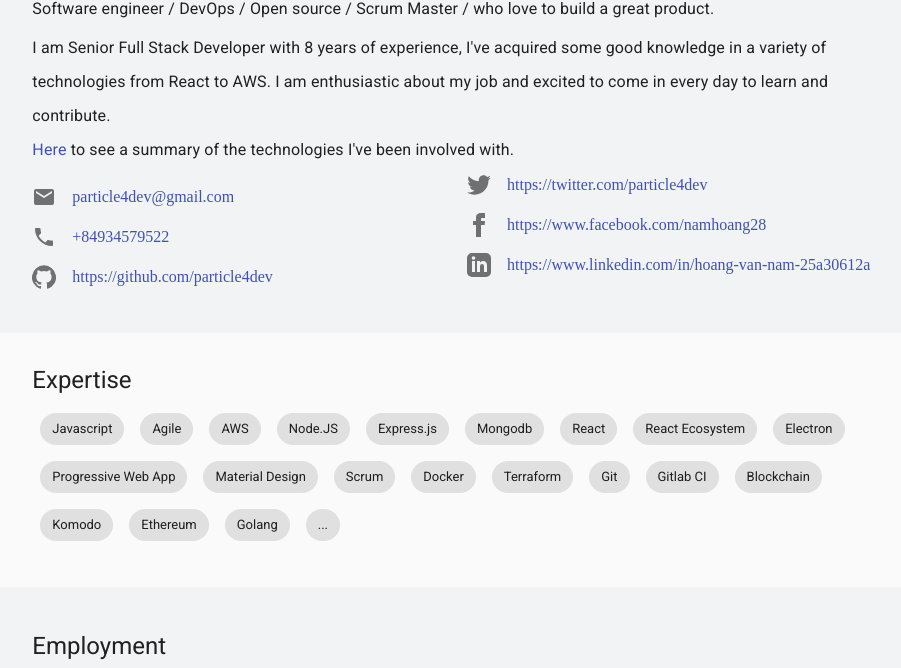
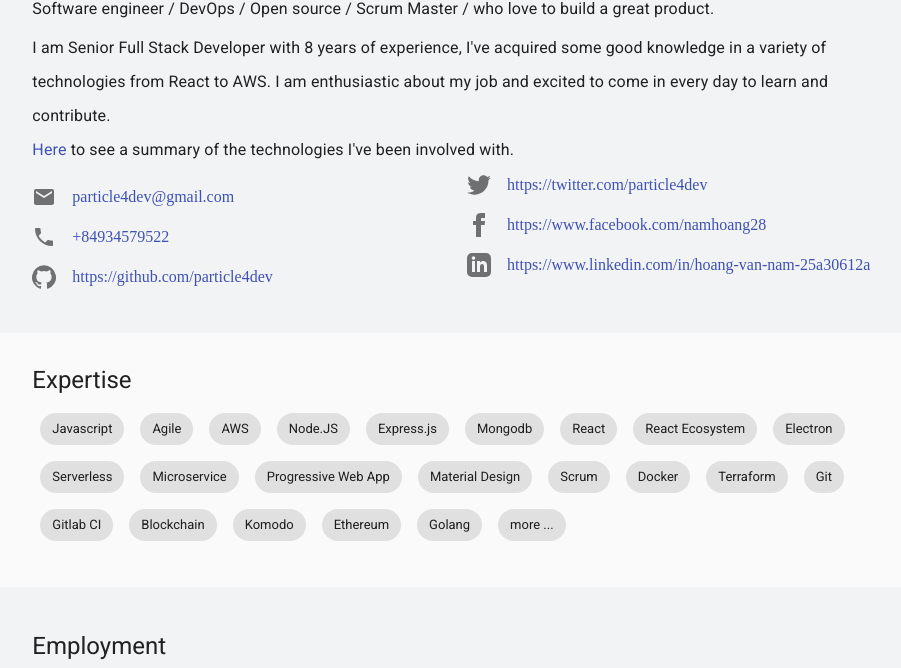
Before and after one commit to particle4dev/particle4dev.github.io, a Gatsby site: page / in a window 1280 px wide. Shown: the part 107-775 px from the top of the page, without its empty margins (185-1086 px from the left). Built offline with nearby package versions, Linux system fonts and the light colour scheme; Gatsby itself is replaced by a stand-in of ours; a web font is replaced by a local one.

Commit message:
finished (#10)
**General Checklist:**

- [x] Tests added for this feature/bug
- [x] All tests are passed
- [x] No lint error
- Review

  - [x] Has been reviewed

- [x] Conform by the [merge request performance guides]
- [x] Conform by the [style guides]
- [x] [Squashed related commits together](https://git-scm.com/book/en/Git-Tools-Rewriting-History#Squashing-Commits)

**Tasks Checklist**

- [x] Study requirement
- [x] Update content

**What are the relevant issue numbers?**

Closes #8

```diff
--- a/src/components/AboutSection.js
+++ b/src/components/AboutSection.js
@@ -44,8 +44,8 @@
         AWS. I am enthusiastic about my job and excited to come in every day to
         learn and contribute.
         <br />
-        <Link href="#skills-section">Here</Link> {" "}
-        to see a summary of the technologies I've been involved with.
+        <Link href="#skills-section">Here</Link> to see a summary of the
+        technologies I've been involved with.
       </Typography>
       <Grid container spacing={24}>
         <Grid
--- a/src/components/EducationSection.js
+++ b/src/components/EducationSection.js
@@ -1,5 +1,4 @@
 import React from "react"
-import ClassNames from "classnames"
 import { withStyles } from "@material-ui/core/styles"
 import Typography from "@material-ui/core/Typography"
 import RichText from "./RichText"
--- a/src/components/EmploymentSection.js
+++ b/src/components/EmploymentSection.js
@@ -128,21 +128,39 @@
           >
             As a Fullstack Developer, I worked on some decentralized
             applications with Komodo technologies:
+          </Typography>
           <ul>
             <li>
+              <Typography
+                variant="body1"
+                gutterBottom
+                className={classes.index__richText}
+              >
                 dICO Application: A Decentralized ICO application built on top
                 of BarterDEX swap.
+              </Typography>
             </li>
             <li>
+              <Typography
+                variant="body1"
+                gutterBottom
+                className={classes.index__richText}
+              >
                 Dice Application: An instant exchange built on top of BarterDEX
                 swap. It is inspired by Changelly and ShapeShift.
+              </Typography>
             </li>
             <li>
+              <Typography
+                variant="body1"
+                gutterBottom
+                className={classes.index__richText}
+              >
                 Atomicdex Application: This is a virtual dice app for Dice Smart
                 Contracts.
+              </Typography>
             </li>
           </ul>
-          </Typography>
         </Collapse>
       </RichText>
 
--- a/src/components/ExpertiseSection.js
+++ b/src/components/ExpertiseSection.js
@@ -1,5 +1,5 @@
 import React from "react"
-import ClassNames from "classnames"
+import { navigate } from "gatsby"
 import { withStyles } from "@material-ui/core/styles"
 import Typography from "@material-ui/core/Typography"
 import Chip from "@material-ui/core/Chip"
@@ -17,33 +17,131 @@
 })
 
 function ExpertiseSection({ classes }) {
+  const handleClick = evt => {
+    evt.preventDefault()
+    navigate("#skills-section")
+  }
   return (
     <Section>
       <Typography variant="h5" gutterBottom>
         Expertise
       </Typography>
       <RichText className={classes.index__section}>
-        <Chip label="Javascript" className={classes.index__chip} />
-        <Chip label="Agile" className={classes.index__chip} />
-        <Chip label="AWS" className={classes.index__chip} />
-        <Chip label="Node.JS" className={classes.index__chip} />
-        <Chip label="Express.js" className={classes.index__chip} />
-        <Chip label="Mongodb" className={classes.index__chip} />
-        <Chip label="React" className={classes.index__chip} />
-        <Chip label="React Ecosystem" className={classes.index__chip} />
-        <Chip label="Electron" className={classes.index__chip} />
-        <Chip label="Progressive Web App" className={classes.index__chip} />
-        <Chip label="Material Design" className={classes.index__chip} />
-        <Chip label="Scrum" className={classes.index__chip} />
-        <Chip label="Docker" className={classes.index__chip} />
-        <Chip label="Terraform" className={classes.index__chip} />
-        <Chip label="Git" className={classes.index__chip} />
-        <Chip label="Gitlab CI" className={classes.index__chip} />
-        <Chip label="Blockchain" className={classes.index__chip} />
-        <Chip label="Komodo" className={classes.index__chip} />
-        <Chip label="Ethereum" className={classes.index__chip} />
-        <Chip label="Golang" className={classes.index__chip} />
-        <Chip label="..." className={classes.index__chip} />
+        <Chip
+          label="Javascript"
+          onClick={handleClick}
+          className={classes.index__chip}
+        />
+        <Chip
+          label="Agile"
+          onClick={handleClick}
+          className={classes.index__chip}
+        />
+        <Chip
+          label="AWS"
+          onClick={handleClick}
+          className={classes.index__chip}
+        />
+        <Chip
+          label="Node.JS"
+          onClick={handleClick}
+          className={classes.index__chip}
+        />
+        <Chip
+          label="Express.js"
+          onClick={handleClick}
+          className={classes.index__chip}
+        />
+        <Chip
+          label="Mongodb"
+          onClick={handleClick}
+          className={classes.index__chip}
+        />
+        <Chip
+          label="React"
+          onClick={handleClick}
+          className={classes.index__chip}
+        />
+        <Chip
+          label="React Ecosystem"
+          onClick={handleClick}
+          className={classes.index__chip}
+        />
+        <Chip
+          label="Electron"
+          onClick={handleClick}
+          className={classes.index__chip}
+        />
+        <Chip
+          label="Serverless "
+          onClick={handleClick}
+          className={classes.index__chip}
+        />
+        <Chip
+          label="Microservice "
+          onClick={handleClick}
+          className={classes.index__chip}
+        />
+        <Chip
+          label="Progressive Web App"
+          onClick={handleClick}
+          className={classes.index__chip}
+        />
+        <Chip
+          label="Material Design"
+          onClick={handleClick}
+          className={classes.index__chip}
+        />
+        <Chip
+          label="Scrum"
+          onClick={handleClick}
+          className={classes.index__chip}
+        />
+        <Chip
+          label="Docker"
+          onClick={handleClick}
+          className={classes.index__chip}
+        />
+        <Chip
+          label="Terraform"
+          onClick={handleClick}
+          className={classes.index__chip}
+        />
+        <Chip
+          label="Git"
+          onClick={handleClick}
+          className={classes.index__chip}
+        />
+        <Chip
+          label="Gitlab CI"
+          onClick={handleClick}
+          className={classes.index__chip}
+        />
+        <Chip
+          label="Blockchain"
+          onClick={handleClick}
+          className={classes.index__chip}
+        />
+        <Chip
+          label="Komodo"
+          onClick={handleClick}
+          className={classes.index__chip}
+        />
+        <Chip
+          label="Ethereum"
+          onClick={handleClick}
+          className={classes.index__chip}
+        />
+        <Chip
+          label="Golang"
+          onClick={handleClick}
+          className={classes.index__chip}
+        />
+        <Chip
+          label="more ..."
+          onClick={handleClick}
+          className={classes.index__chip}
+        />
       </RichText>
     </Section>
   )
```
Lines whose indentation alone changed are shown as unchanged.
